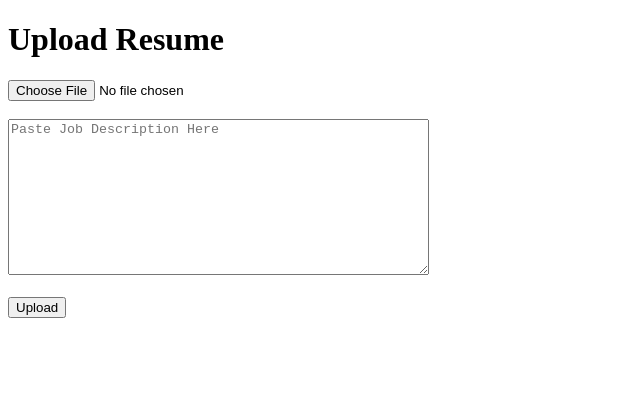
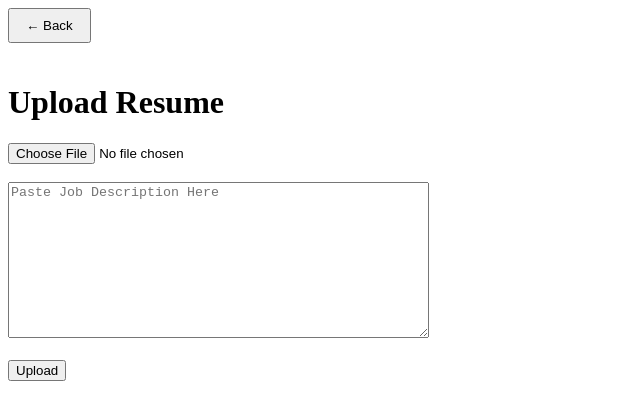
Before and after one commit to kevinjohny111-dot/resumeanalyser, a React (Vite) app in the folder frontend/: page /upload in a window 1280 px wide. Shown: the top 420 px of the page, without its empty margins (0-640 px from the left). Built offline with nearby package versions, Linux system fonts and the light colour scheme; sample sign-in values are in the browser's storage.

Commit message:
back button2

```diff
--- a/frontend/src/pages/UploadResume.tsx
+++ b/frontend/src/pages/UploadResume.tsx
@@ -39,6 +39,7 @@ function UploadResume() {
 
   return (
     <div>
+      <BackButton />
       <h1>Upload Resume</h1>
 
       <input
```
